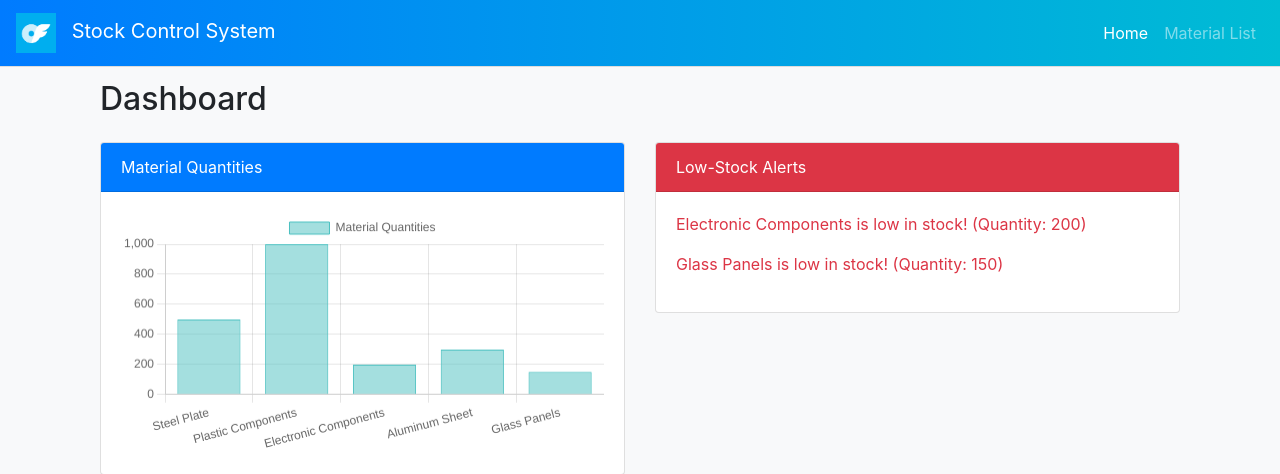
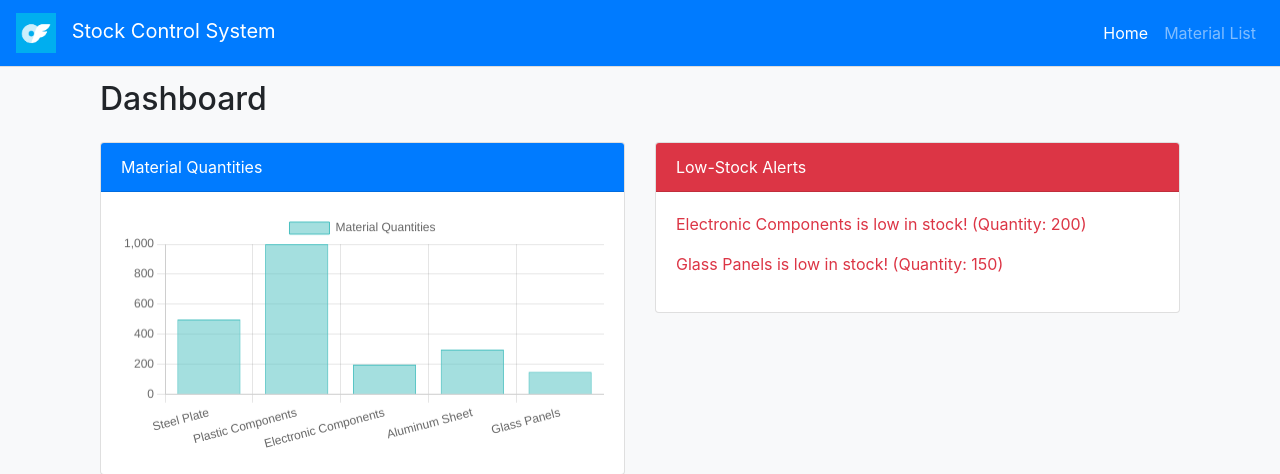
Before and after one commit to JoelEmmanuelCloud/stock_control_system, a Django app: page /dashboard/ in a window 1280 px wide. Shown: the top 474 px of the page. Run offline with Django 4.2, Linux system fonts and the light colour scheme; data comes from the database, SQL or seed files in the repository; some libraries are stand-ins or nearby versions.

Commit message:
style: add color

```diff
--- a/stock/templates/base.html
+++ b/stock/templates/base.html
@@ -15,7 +15,7 @@
         }
 
         .navbar {
-            background: linear-gradient(to right, #007bff, #00bcd4);
+            background-color: #007bff; /* Use a solid color instead of a gradient for consistency */
             border-bottom: 1px solid #ddd;
         }
 
@@ -39,10 +39,8 @@
 </head>
 <body>
 
-
 <nav class="navbar navbar-expand-lg navbar-dark fixed-top">
     <a class="navbar-brand" href="{% url 'home' %}">
-
         <img src="{% static 'stock/logo.png' %}" alt="Logo" class="navbar-logo">
         Stock Control System
     </a>
@@ -66,7 +64,6 @@
     {% endblock %}
 </div>
 
-
 <script src="https://code.jquery.com/jquery-3.2.1.slim.min.js"></script>
 <script src="https://cdnjs.cloudflare.com/ajax/libs/popper.js/1.12.9/umd/popper.min.js"></script>
 <script src="https://maxcdn.bootstrapcdn.com/bootstrap/4.0.0/js/bootstrap.min.js"></script>
```
